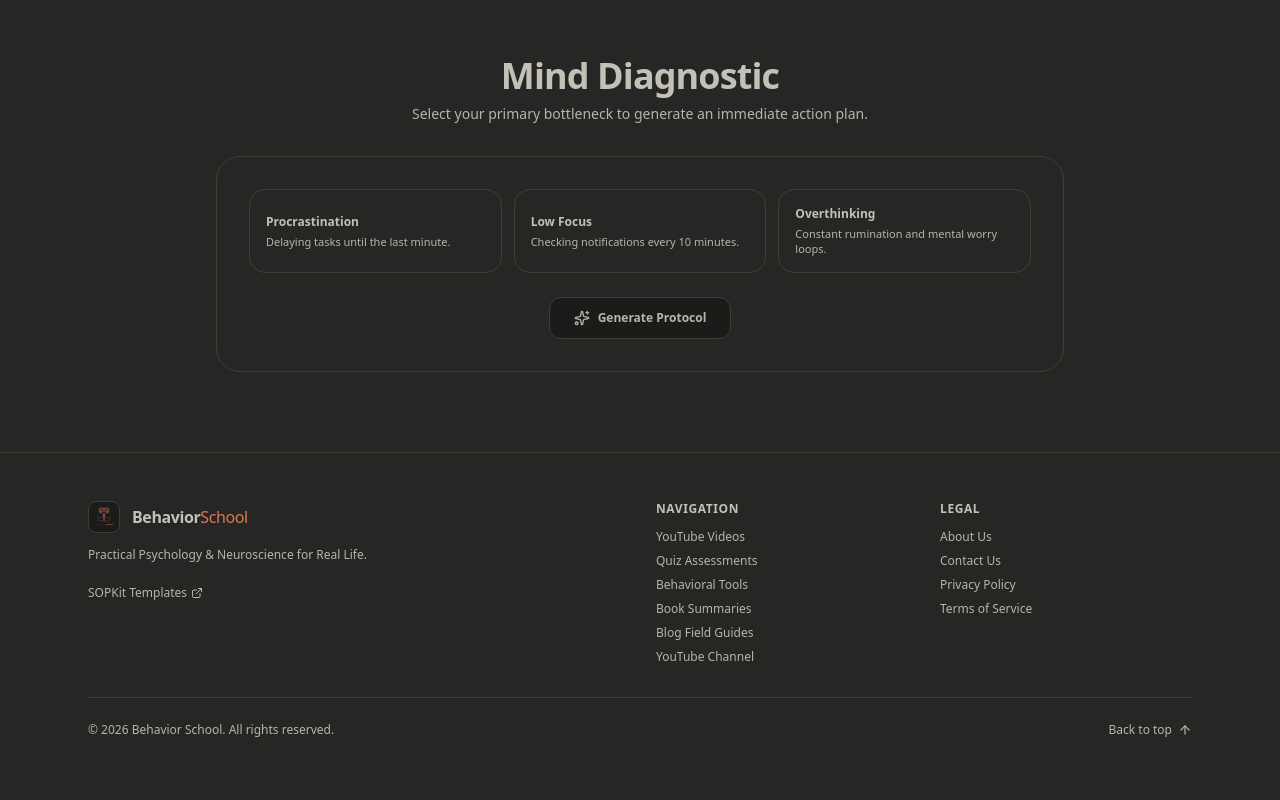
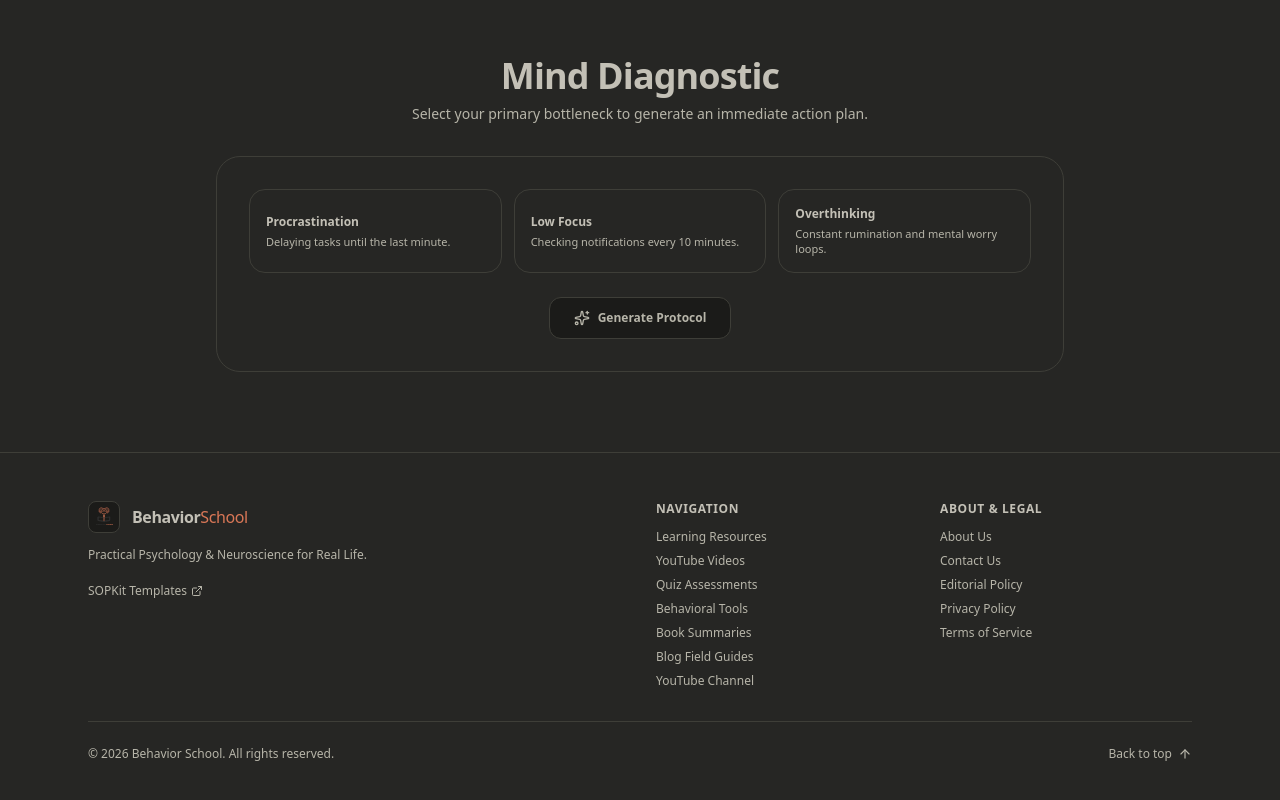
Before and after one commit to sh20raj-backup/behavior-school-behavior-school.github.io, a Next.js app: page / in a window 1280 px wide. Shown: the part 5675-6475 px from the top of the page. Built offline with nearby package versions, Linux system fonts and the light colour scheme.

Commit message:
Improve Behavior School footer navigation and trust links

```diff
--- a/app/components/Footer.tsx
+++ b/app/components/Footer.tsx
@@ -5,15 +5,12 @@ import Link from "next/link";
 import { ExternalLink, ArrowUp } from "lucide-react";
 
 export default function Footer() {
-  const scrollToTop = () => {
-    window.scrollTo({ top: 0, behavior: "smooth" });
-  };
+  const scrollToTop = () => window.scrollTo({ top: 0, behavior: "smooth" });
 
   return (
     <footer className="bg-[var(--background)] border-t border-[var(--border)] text-[var(--muted-foreground)] py-12">
       <div className="max-w-6xl mx-auto px-4 sm:px-6">
         <div className="grid grid-cols-1 md:grid-cols-4 gap-8 mb-8">
-          {/* Brand Col */}
           <div className="md:col-span-2 space-y-3">
             <div className="flex items-center gap-3">
               <div className="w-8 h-8 rounded-lg bg-[var(--muted)] border border-[var(--border)] p-1 flex items-center justify-center">
@@ -26,98 +23,40 @@ export default function Footer() {
             <p className="text-xs text-[var(--muted-foreground)] max-w-sm leading-relaxed">
               Practical Psychology & Neuroscience for Real Life.
             </p>
-
-            <div className="flex items-center gap-2 pt-2">
-              <a
-                href="https://sopkit.github.io/"
-                target="_blank"
-                rel="noopener follow"
-                className="text-xs text-[var(--muted-foreground)] hover:text-[var(--primary)] transition-colors inline-flex items-center gap-1"
-              >
-                <span>SOPKit Templates</span>
-                <ExternalLink className="w-3 h-3" />
-              </a>
-            </div>
+            <a href="https://sopkit.github.io/" target="_blank" rel="noopener noreferrer" className="text-xs text-[var(--muted-foreground)] hover:text-[var(--primary)] transition-colors inline-flex items-center gap-1">
+              <span>SOPKit Templates</span><ExternalLink className="w-3 h-3" />
+            </a>
           </div>
 
-          {/* Navigation */}
           <div>
-            <h4 className="text-xs font-bold uppercase tracking-wider text-[var(--foreground)] mb-3">
-              Navigation
-            </h4>
+            <h4 className="text-xs font-bold uppercase tracking-wider text-[var(--foreground)] mb-3">Navigation</h4>
             <ul className="space-y-2 text-xs">
-              <li>
-                <Link href="/videos" className="hover:text-[var(--primary)] transition-colors">
-                  YouTube Videos
-                </Link>
-              </li>
-              <li>
-                <Link href="/quiz" className="hover:text-[var(--primary)] transition-colors">
-                  Quiz Assessments
-                </Link>
-              </li>
-              <li>
-                <Link href="/tools" className="hover:text-[var(--primary)] transition-colors">
-                  Behavioral Tools
-                </Link>
-              </li>
-              <li>
-                <Link href="/books" className="hover:text-[var(--primary)] transition-colors">
-                  Book Summaries
-                </Link>
-              </li>
-              <li>
-                <Link href="/blog" className="hover:text-[var(--primary)] transition-colors">
-                  Blog Field Guides
-                </Link>
-              </li>
-              <li>
-                <a href="https://www.youtube.com/@behavior-school" target="_blank" rel="noopener noreferrer" className="hover:text-[var(--primary)] transition-colors">
-                  YouTube Channel
-                </a>
-              </li>
+              <li><Link href="/resources" className="hover:text-[var(--primary)] transition-colors">Learning Resources</Link></li>
+              <li><Link href="/videos" className="hover:text-[var(--primary)] transition-colors">YouTube Videos</Link></li>
+              <li><Link href="/quiz" className="hover:text-[var(--primary)] transition-colors">Quiz Assessments</Link></li>
+              <li><Link href="/tools" className="hover:text-[var(--primary)] transition-colors">Behavioral Tools</Link></li>
+              <li><Link href="/books" className="hover:text-[var(--primary)] transition-colors">Book Summaries</Link></li>
+              <li><Link href="/blog" className="hover:text-[var(--primary)] transition-colors">Blog Field Guides</Link></li>
+              <li><a href="https://www.youtube.com/@behavior-school" target="_blank" rel="noopener noreferrer" className="hover:text-[var(--primary)] transition-colors">YouTube Channel</a></li>
             </ul>
           </div>
 
-          {/* Legal */}
           <div>
-            <h4 className="text-xs font-bold uppercase tracking-wider text-[var(--foreground)] mb-3">
-              Legal
-            </h4>
+            <h4 className="text-xs font-bold uppercase tracking-wider text-[var(--foreground)] mb-3">About & Legal</h4>
             <ul className="space-y-2 text-xs">
-              <li>
-                <Link href="/about" className="hover:text-[var(--primary)] transition-colors">
-                  About Us
-                </Link>
-              </li>
-              <li>
-                <Link href="/contact" className="hover:text-[var(--primary)] transition-colors">
-                  Contact Us
-                </Link>
-              </li>
-              <li>
-                <Link href="/privacy" className="hover:text-[var(--primary)] transition-colors">
-                  Privacy Policy
-                </Link>
-              </li>
-              <li>
-                <Link href="/terms" className="hover:text-[var(--primary)] transition-colors">
-                  Terms of Service
-                </Link>
-              </li>
+              <li><Link href="/about" className="hover:text-[var(--primary)] transition-colors">About Us</Link></li>
+              <li><Link href="/contact" className="hover:text-[var(--primary)] transition-colors">Contact Us</Link></li>
+              <li><Link href="/editorial-policy" className="hover:text-[var(--primary)] transition-colors">Editorial Policy</Link></li>
+              <li><Link href="/privacy" className="hover:text-[var(--primary)] transition-colors">Privacy Policy</Link></li>
+              <li><Link href="/terms" className="hover:text-[var(--primary)] transition-colors">Terms of Service</Link></li>
             </ul>
           </div>
         </div>
 
         <div className="pt-6 border-t border-[var(--border)] flex flex-col sm:flex-row items-center justify-between gap-4 text-xs">
           <p>© {new Date().getFullYear()} Behavior School. All rights reserved.</p>
-
-          <button
-            onClick={scrollToTop}
-            className="flex items-center gap-1.5 text-[var(--muted-foreground)] hover:text-[var(--foreground)] transition-colors"
-          >
-            <span>Back to top</span>
-            <ArrowUp className="w-3.5 h-3.5" />
+          <button onClick={scrollToTop} className="flex items-center gap-1.5 text-[var(--muted-foreground)] hover:text-[var(--foreground)] transition-colors">
+            <span>Back to top</span><ArrowUp className="w-3.5 h-3.5" />
           </button>
         </div>
       </div>
```
